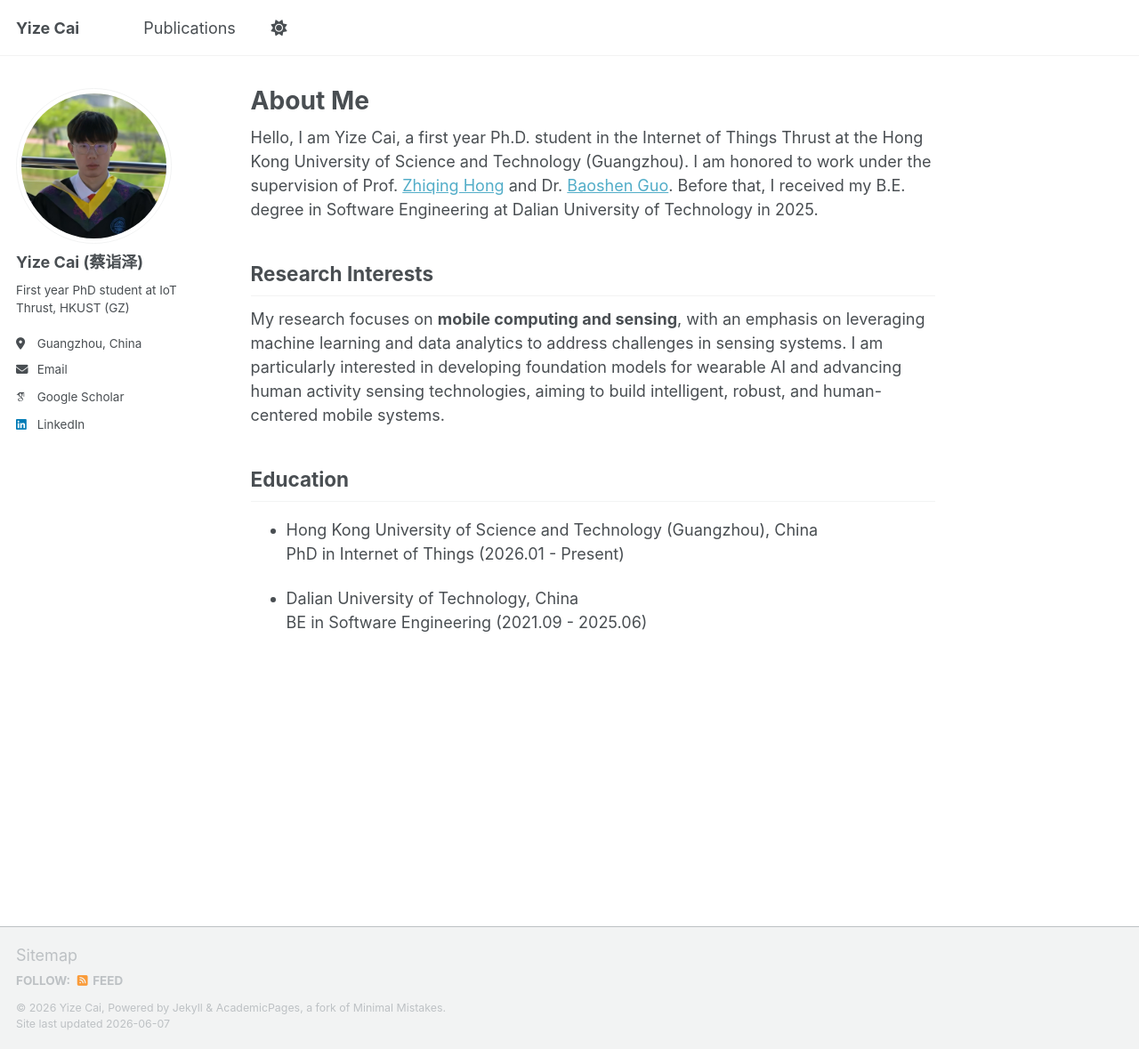
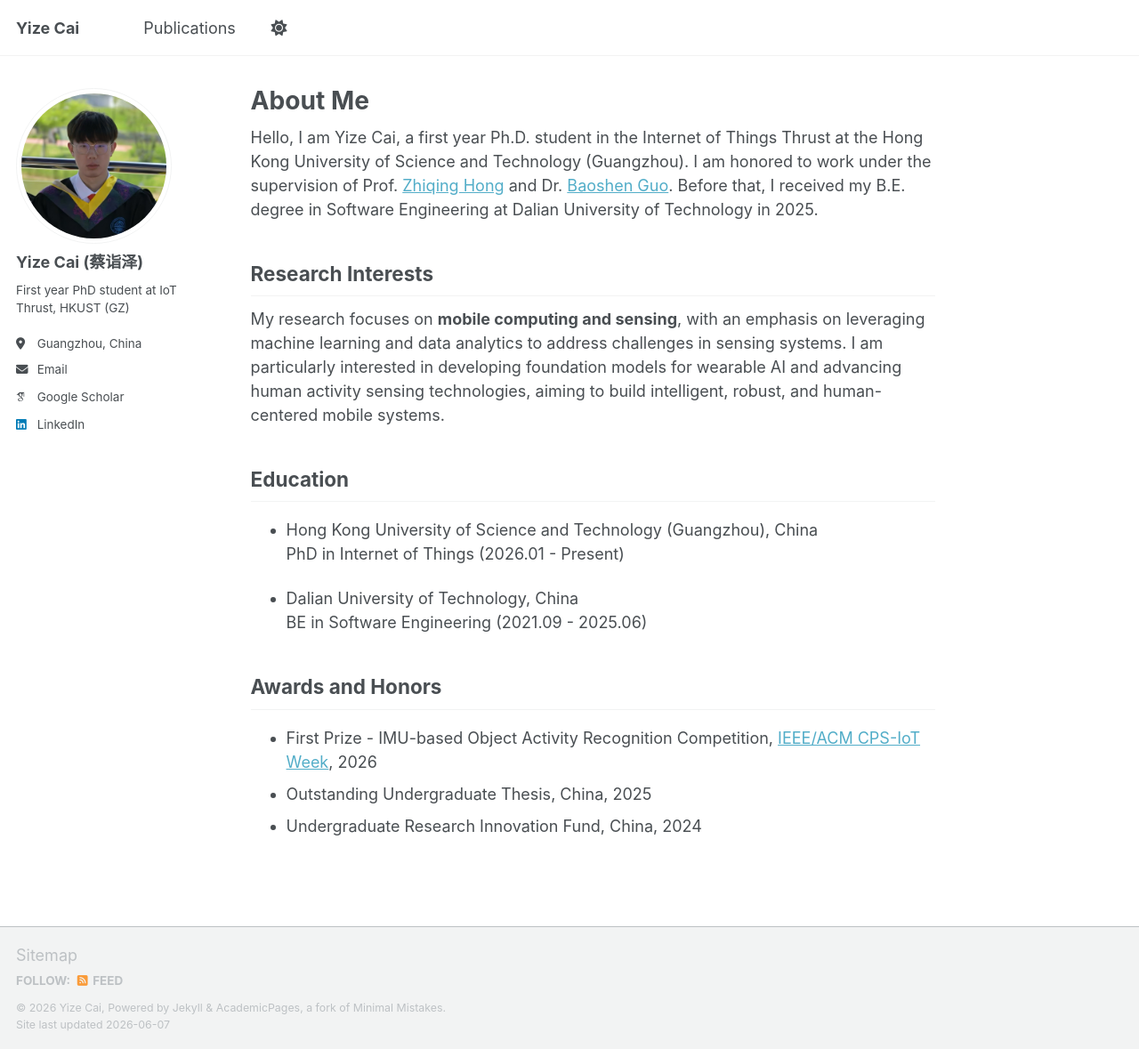
Before and after one commit to saiketa/saiketa.github.io, a Jekyll site: the page built from _pages/about.md, in a window 1280 px wide and 1179 px high. Shown: the whole window at 89% size. Built offline with Jekyll 4.4.1, drawn with Linux system fonts in a browser that asks for light colours; some web fonts are replaced; a script bundle is joined from its source files by our own code; library files that are not in the unit come from our copies.

Commit message:
Update about.md

```diff
--- a/_pages/about.md
+++ b/_pages/about.md
@@ -20,3 +20,9 @@ My research focuses on **mobile computing and sensing**, with an emphasis on lev
 
 - Dalian University of Technology, China<br>
   BE in Software Engineering (2021.09 - 2025.06)
+
+## Awards and Honors
+
+- First Prize - IMU-based Object Activity Recognition Competition, [IEEE/ACM CPS-IoT Week](https://www.linkedin.com/posts/cps-iot-week_cpsiot-pal2sim-ai-activity-7460298236394762240-Hv1U?utm_source=share&utm_medium=member_desktop&rcm=ACoAABti_9EBsNaBZm3E9qkjJTG9OBSjQG2T1hI), 2026
+- Outstanding Undergraduate Thesis, China, 2025
+- Undergraduate Research Innovation Fund, China, 2024
```
